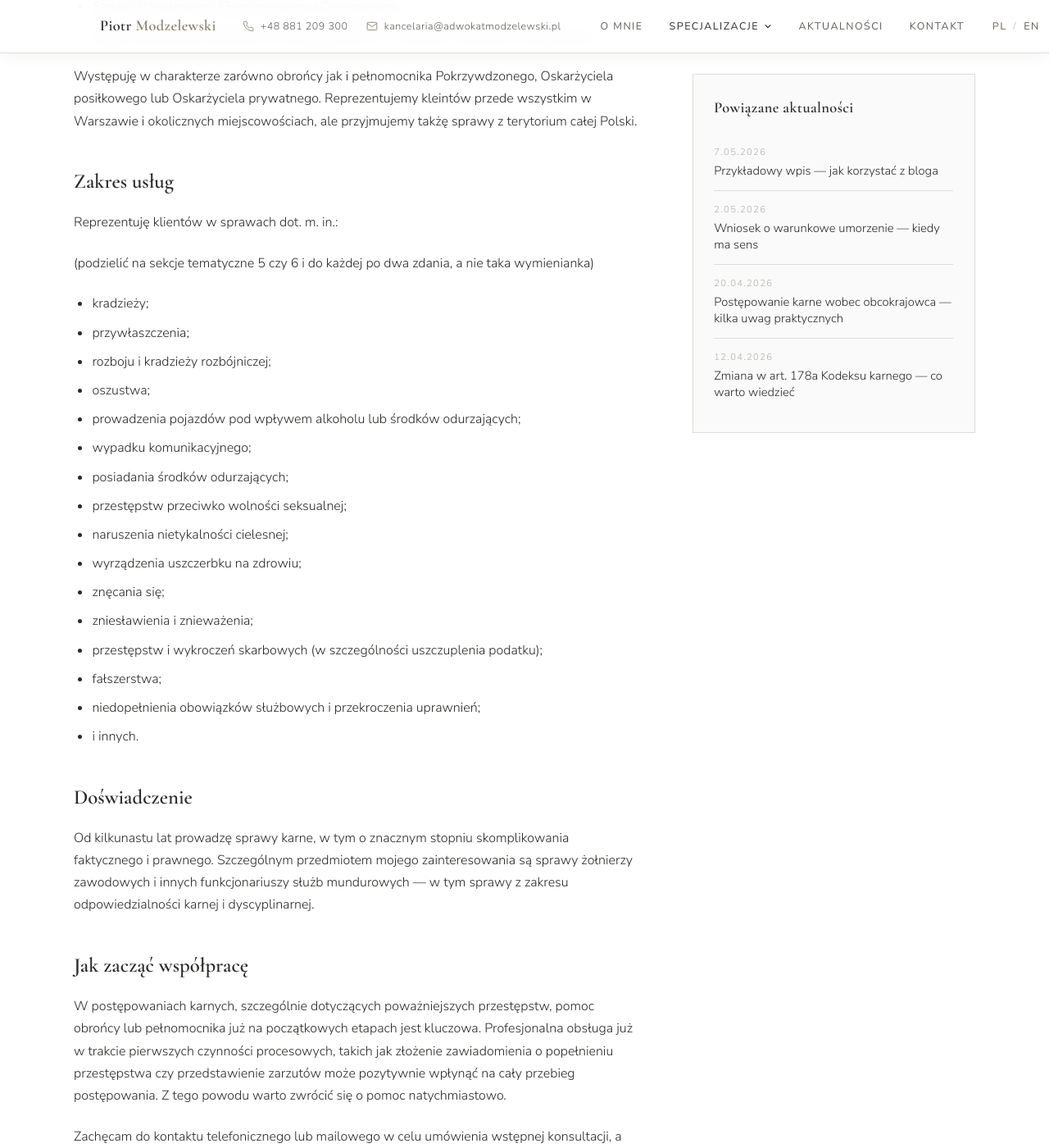
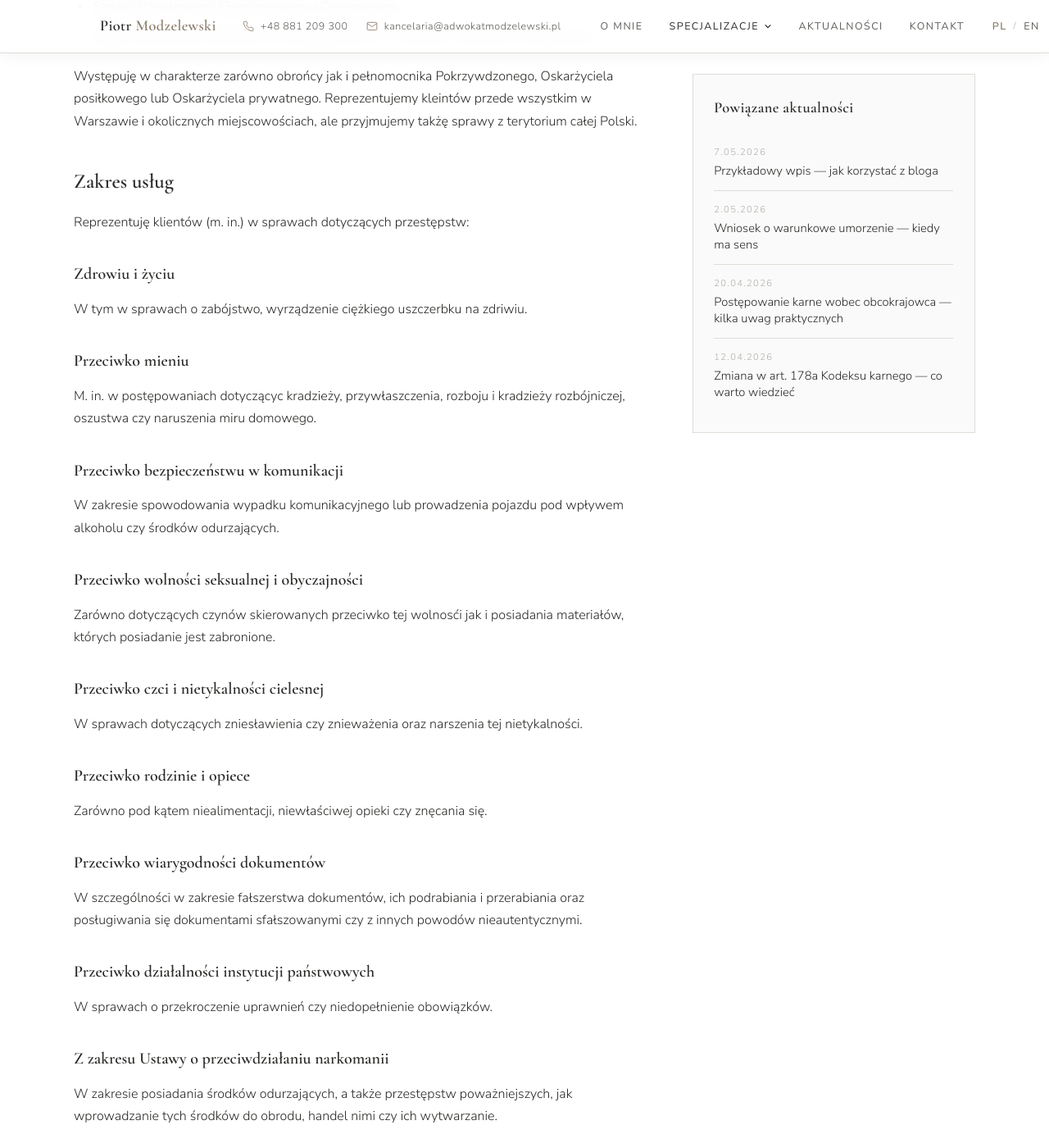
Before and after one commit to pmmodzelewski/adwokatmodzelewski.pl, a Jekyll site: the page built from _specjalizacje/prawo-karne.md, in a window 1280 px wide and 1400 px high, scrolled down 688 px. Shown: the whole window at 82% size. Built offline with Jekyll 4.4.1, drawn with Linux system fonts in a browser that asks for light colours; Markdown is read by kramdown in place of the engine named in the settings; some of the changed text lies outside the part shown.

Commit message:
Update prawo-karne.md

```diff
--- a/_specjalizacje/prawo-karne.md
+++ b/_specjalizacje/prawo-karne.md
@@ -27,26 +27,53 @@ Reprezentujemy kleintów przede wszystkim w Warszawie i okolicznych miejscowośc
 
 ## Zakres usług
 
-Reprezentuję klientów w sprawach dot. m. in.:
+Reprezentuję klientów (m. in.) w sprawach dotyczących przestępstw:
 
-(podzielić na sekcje tematyczne 5 czy 6 i do każdej po dwa zdania, a nie taka wymienianka)
+### Zdrowiu i życiu
 
--	kradzieży;
--	przywłaszczenia;
--	rozboju i kradzieży rozbójniczej;
--	oszustwa;
--	prowadzenia pojazdów pod wpływem alkoholu lub środków odurzających;
--	wypadku komunikacyjnego;
--	posiadania środków odurzających;
--	przestępstw przeciwko wolności seksualnej;
--	naruszenia nietykalności cielesnej;
--	wyrządzenia uszczerbku na zdrowiu;
--	znęcania się;
--	zniesławienia i znieważenia;
--	przestępstw i wykroczeń skarbowych (w szczególności uszczuplenia podatku);
--	fałszerstwa;
--	niedopełnienia obowiązków służbowych i przekroczenia uprawnień;
--	i innych.
+W tym w sprawach o zabójstwo, wyrządzenie ciężkiego uszczerbku na zdriwiu.
+
+### Przeciwko mieniu
+
+M. in. w postępowaniach dotyczącyc kradzieży, przywłaszczenia, rozboju i kradzieży rozbójniczej, oszustwa czy naruszenia miru domowego.
+
+### Przeciwko bezpieczeństwu w komunikacji
+
+W zakresie spowodowania wypadku komunikacyjnego lub prowadzenia pojazdu pod wpływem alkoholu czy środków odurzających.
+
+### Przeciwko wolności seksualnej i obyczajności
+
+Zarówno dotyczących czynów skierowanych przeciwko tej wolnosći jak i posiadania materiałów, których posiadanie jest zabronione.
+
+### Przeciwko czci i nietykalności cielesnej
+
+W sprawach dotyczących zniesławienia czy znieważenia oraz narszenia tej nietykalności.
+
+### Przeciwko rodzinie i opiece
+
+Zarówno pod kątem niealimentacji, niewłaściwej opieki czy znęcania się.
+
+### Przeciwko wiarygodności dokumentów
+
+W szczególności w zakresie fałszerstwa dokumentów, ich podrabiania i przerabiania oraz posługiwania się dokumentami sfałszowanymi czy z innych powodów nieautentycznymi.
+
+### Przeciwko działalności instytucji państwowych
+
+W sprawach o przekroczenie uprawnień czy niedopełnienie obowiązków.
+
+### Z zakresu Ustawy o przeciwdziałaniu narkomanii
+
+W zakresie posiadania środków odurzających, a także przestępstw poważniejszych, jak wprowadzanie tych środków do obrodu, handel nimi czy ich wytwarzanie.
+
+### Żołnierzy zawodowych z części wojskowej Kodeksu karnego
+
+M. in. dot. dezercji, niewykonania rozkazu, znęcania się nad podwładnymi etc.
+
+### Skarbowych
+
+Takich jak wystawianie nierzetelnych faktur czy uszczuplenie należności publicznoprawnej.
+
+### ... i innych
 
 ## Doświadczenie
 
```
